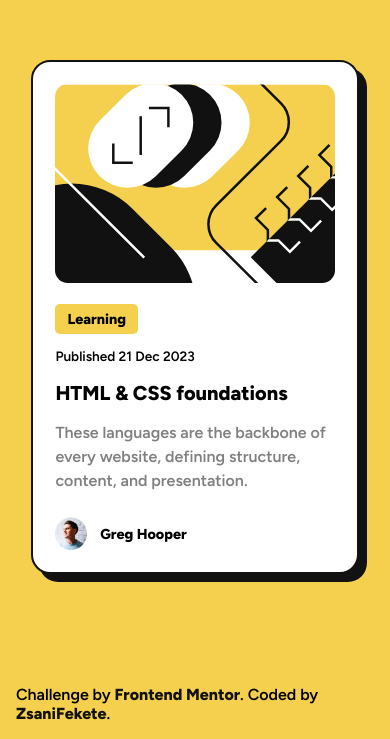
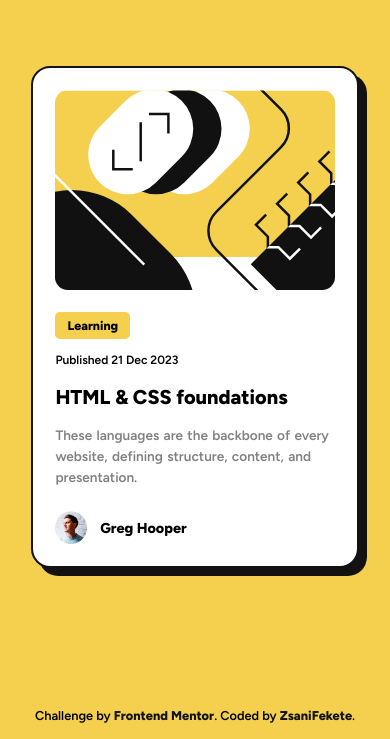
Before and after one commit to zsanifekete/blog-preview-card, a website built with Parcel: page src/index.html in a window 390 px wide. Shown: the part 105-844 px from the top of the page. Built offline with nearby package versions, Linux system fonts and the light colour scheme.

Commit message:
:hammer: Update media queries

```diff
--- a/src/scss/main.scss
+++ b/src/scss/main.scss
@@ -37,7 +37,7 @@
             box-shadow: vars.$shadow-card-hover;
         }
 
-        @media (max-width: 500px) {
+        @media (max-width: vars.$breakpoint) {
             max-width: 20.5rem;
         }
     }
@@ -51,6 +51,10 @@
     &-header {
         margin: 1.3rem 0 1rem;
 
+        @media (max-width: vars.$breakpoint) {
+            margin: 1.4rem 0 1rem;
+        }
+
         .post {
             &-category {
                 font-size: vars.$size-category;
@@ -59,12 +63,20 @@
                 padding: 6px 12px;
                 border-radius: vars.$radius-category;
                 display: inline-block;
+
+                @media (max-width: vars.$breakpoint) {
+                    font-size: vars.$size-category-mobile;
+                }
             }
 
             &-date {
                 font-size: vars.$size-date;
                 margin-block: 0.85rem 1.1rem;
                 word-spacing: 0.02px;
+
+                @media (max-width: vars.$breakpoint) {
+                    font-size: vars.$size-date-mobile;margin-block: 0.9rem 1.1rem;
+                }
             }
 
             &-title {
@@ -77,7 +89,7 @@
                     color: vars.$color-yellow;
                 }
 
-                @media (max-width: 500px) {
+                @media (max-width: vars.$breakpoint) {
                     font-size: vars.$size-title-mobile;
                 }
             }
@@ -85,10 +97,17 @@
     }
 
     &-content-preview {
-        margin-block: 1rem;
+        margin-block: 1rem 1.5rem;
         font-size: vars.$size-description;
         line-height: 1.5rem;
         color: vars.$color-grey;
+
+        @media (max-width: vars.$breakpoint) {
+            font-size: vars.$size-description-mobile;
+            margin-block: 0.9rem 1.5rem;
+            line-height: 1.3rem;
+            word-spacing: 1px;
+        }
     }
 
     &-footer {
@@ -115,6 +134,12 @@
     position: absolute;
     bottom: 0;
     margin: 1rem;
+    text-align: center;
+    font-size: vars.$size-attribution;
+
+    @media (max-width: vars.$breakpoint) {
+        font-size: vars.$size-attribution-mobile;
+    }
 
     &-link {
         &:link,
```
